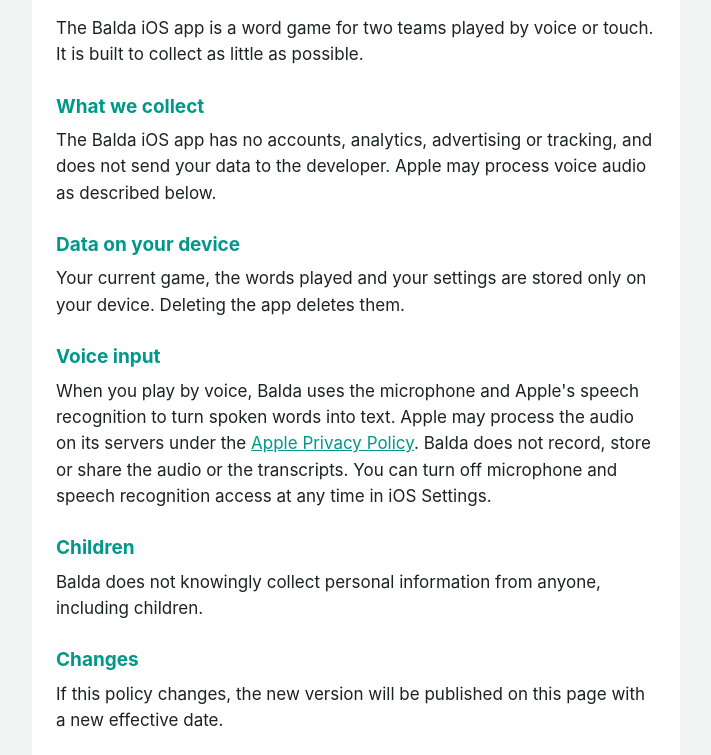
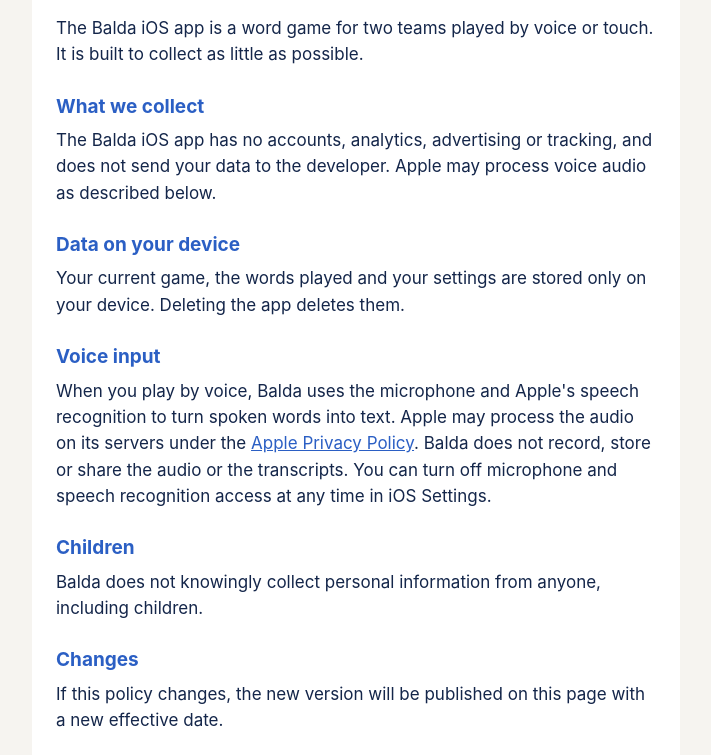
Before and after one commit to evgenius1424/balda-app-pages, a plain HTML site: page privacy/index.html in a window 1280 px wide. Shown: the part 148-903 px from the top of the page, without its empty margins (284-995 px from the left). Drawn offline with Linux system fonts and the light colour scheme.

Commit message:
Match pages to iOS app colors

```diff
--- a/privacy/index.html
+++ b/privacy/index.html
@@ -5,18 +5,17 @@
 <meta name="viewport" content="width=device-width, initial-scale=1">
 <title>Balda Privacy Policy</title>
 <style>
-:root{--fg:#1b2422;--muted:#6b7774;--teal:#009888;--bg:#f2f4f3;--card:#fff}
-@media (prefers-color-scheme:dark){:root{--fg:#eef3f2;--muted:#8a9794;--teal:#1fb3a2;--bg:#0f1413;--card:#1b2120}}
+:root{--fg:#14264a;--muted:#5b6b88;--accent:#2b5fc4;--bg:#f6f4f0;--card:#fff}
 *{box-sizing:border-box}
 body{margin:0;background:var(--bg);color:var(--fg);font:17px/1.55 -apple-system,BlinkMacSystemFont,"SF Pro Rounded",system-ui,sans-serif}
 main{max-width:680px;margin:0 auto;padding:40px 16px 64px}
 article{background:var(--card);border-radius:18px;padding:28px 24px;margin-bottom:24px}
 h1{font-size:30px;margin:0 0 4px}
-h2{font-size:19px;margin:24px 0 6px;color:var(--teal)}
+h2{font-size:19px;margin:24px 0 6px;color:var(--accent)}
 p,li{margin:0 0 10px}
 ul{padding-left:20px}
 .date{color:var(--muted);margin-bottom:18px}
-a{color:var(--teal)}
+a{color:var(--accent)}
 </style>
 </head>
 <body>
```
Also changed, not shown: index.html (+1 -1 lines), support/index.html (+2 -3 lines).
